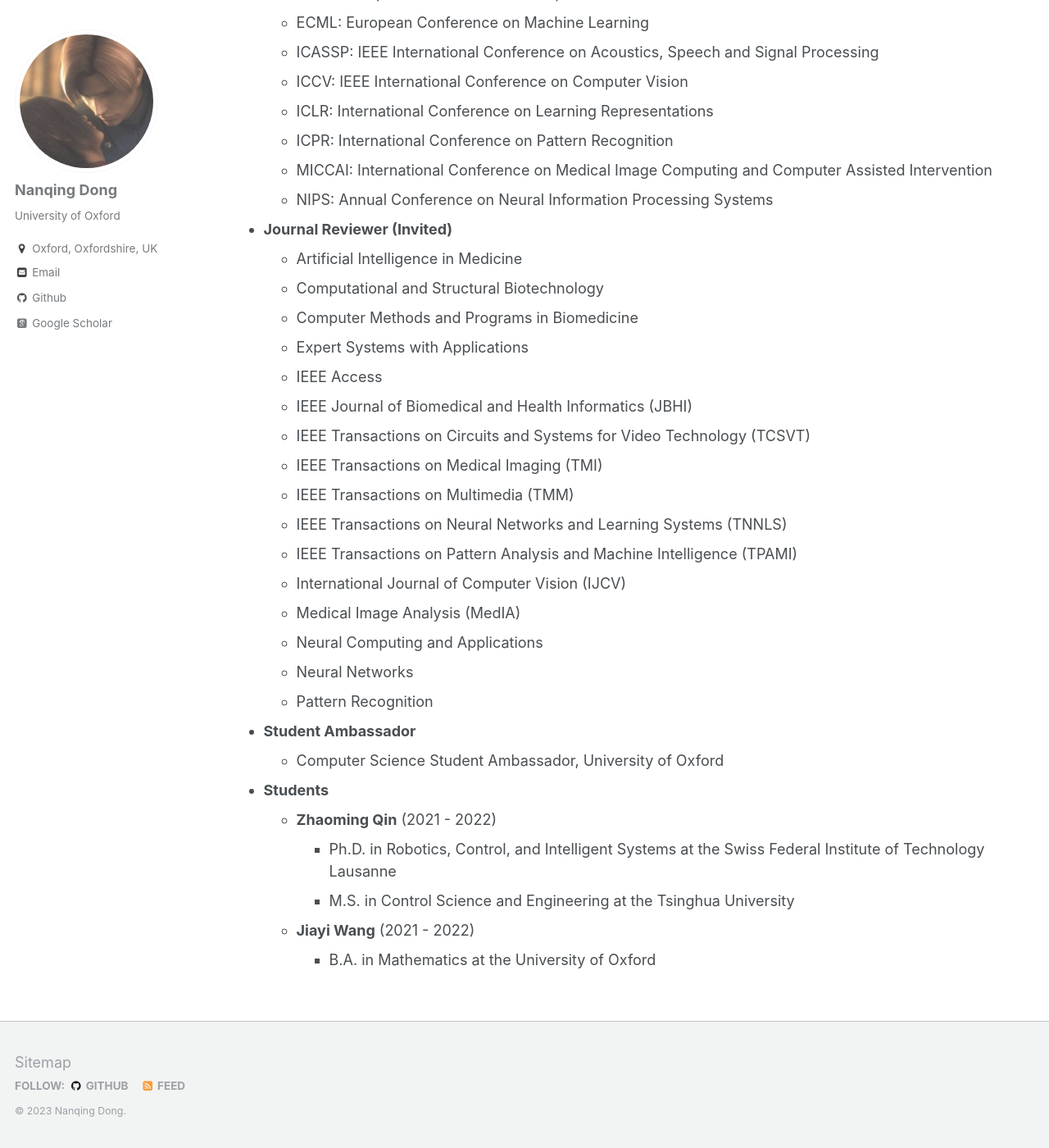
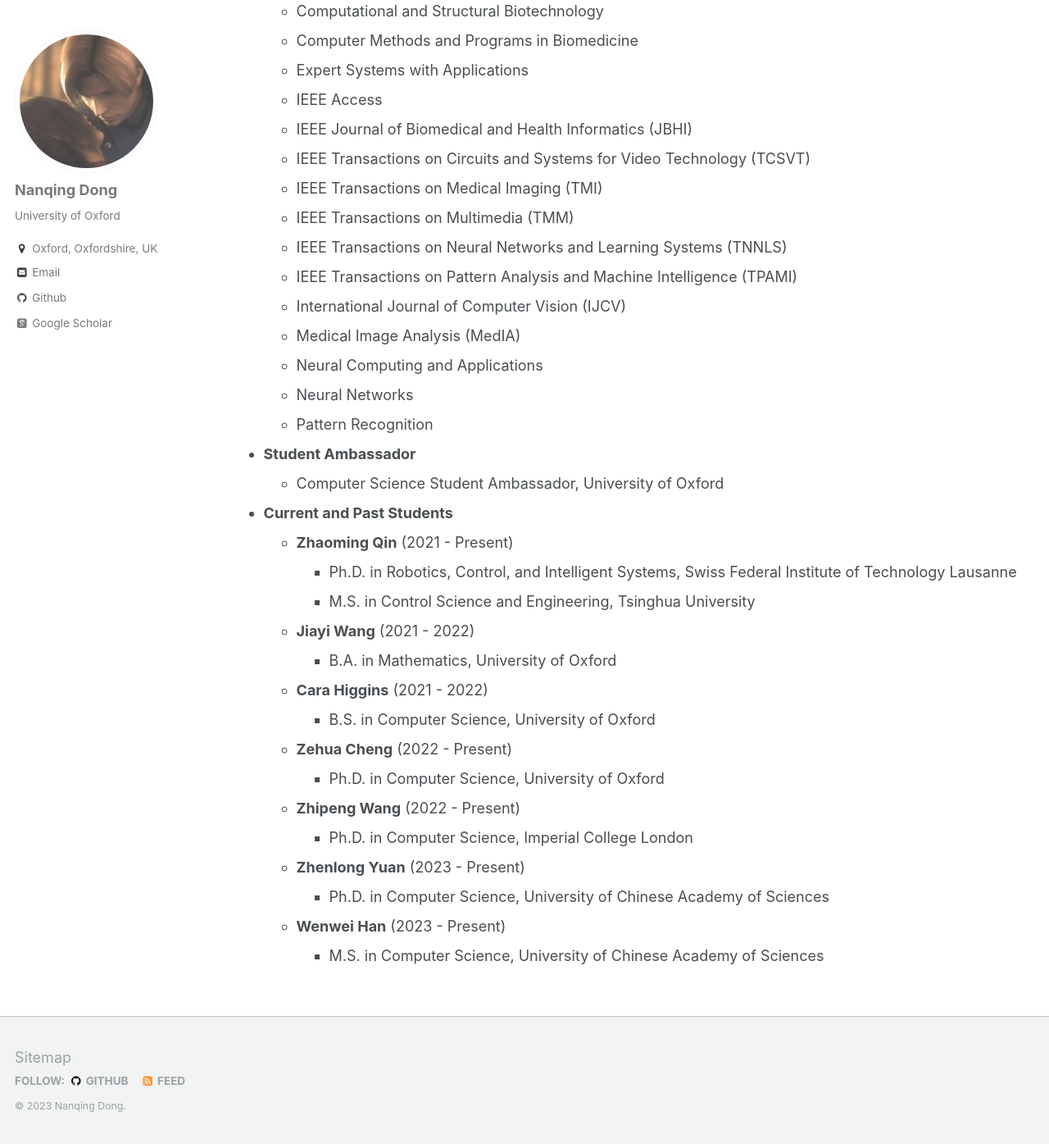
Before and after one commit to eveningdong/eveningdong.github.io, a Jekyll site: the page built from _pages/academic.md, in a window 1280 px wide and 1400 px high, scrolled down 2106 px. Shown: the whole window at 82% size. Built offline with Jekyll 4.4.1, drawn with Linux system fonts in a browser that asks for light colours; some web fonts are replaced; some of the changed text lies outside the part shown.

Commit message:
Update academics

```diff
--- a/_pages/academic.md
+++ b/_pages/academic.md
@@ -19,12 +19,12 @@ author_profile: true
   Ithaca, NY 14853, USA
   <a href="https://cis.cornell.edu/cornell-computing-information-science/"><img src="https://eveningdong.github.io/images/cis.png" alt="drawing" width="240px"/></a>
 
-* **University of Liverpool**
+<!-- * **University of Liverpool**
   B.S. (Hons) Mathematics, First Class, Sept 2011 - June 2015
   Department of Mathematical Sciences
   School of Physical Sciences
   Liverpool, L69 7ZL, UK
-  <a href="https://www.liverpool.ac.uk/mathematical-sciences/"><img src="https://eveningdong.github.io/images/liverpool.svg" alt="drawing" width="240px"/></a>
+  <a href="https://www.liverpool.ac.uk/mathematical-sciences/"><img src="https://eveningdong.github.io/images/liverpool.svg" alt="drawing" width="240px"/></a>   -->
 
 ## Teaching Experience
 * **University of Oxford**
@@ -92,10 +92,25 @@ author_profile: true
   + Computer Science Student Ambassador, University of Oxford
 
 
-* **Students**
-  + **Zhaoming Qin** (2021 - 2022)
-    - Ph.D. in Robotics, Control, and Intelligent Systems at the Swiss Federal Institute of Technology Lausanne
-    - M.S. in Control Science and Engineering at the Tsinghua University
+* **Current and Past Students**
+  + **Zhaoming Qin** (2021 - Present)
+    - Ph.D. in Robotics, Control, and Intelligent Systems, Swiss Federal Institute of Technology Lausanne
+    - M.S. in Control Science and Engineering, Tsinghua University
 
   + **Jiayi Wang** (2021 - 2022)
-    - B.A. in Mathematics at the University of Oxford
+    - B.A. in Mathematics, University of Oxford
+
+  + **Cara Higgins** (2021 - 2022)
+    - B.S. in Computer Science, University of Oxford
+
+  + **Zehua Cheng** (2022 - Present)
+    - Ph.D. in Computer Science, University of Oxford
+
+  + **Zhipeng Wang** (2022 - Present)
+    - Ph.D. in Computer Science, Imperial College London
+
+  + **Zhenlong Yuan** (2023 - Present)
+    - Ph.D. in Computer Science, University of Chinese Academy of Sciences
+
+  + **Wenwei Han** (2023 - Present)
+    - M.S. in Computer Science, University of Chinese Academy of Sciences
```
